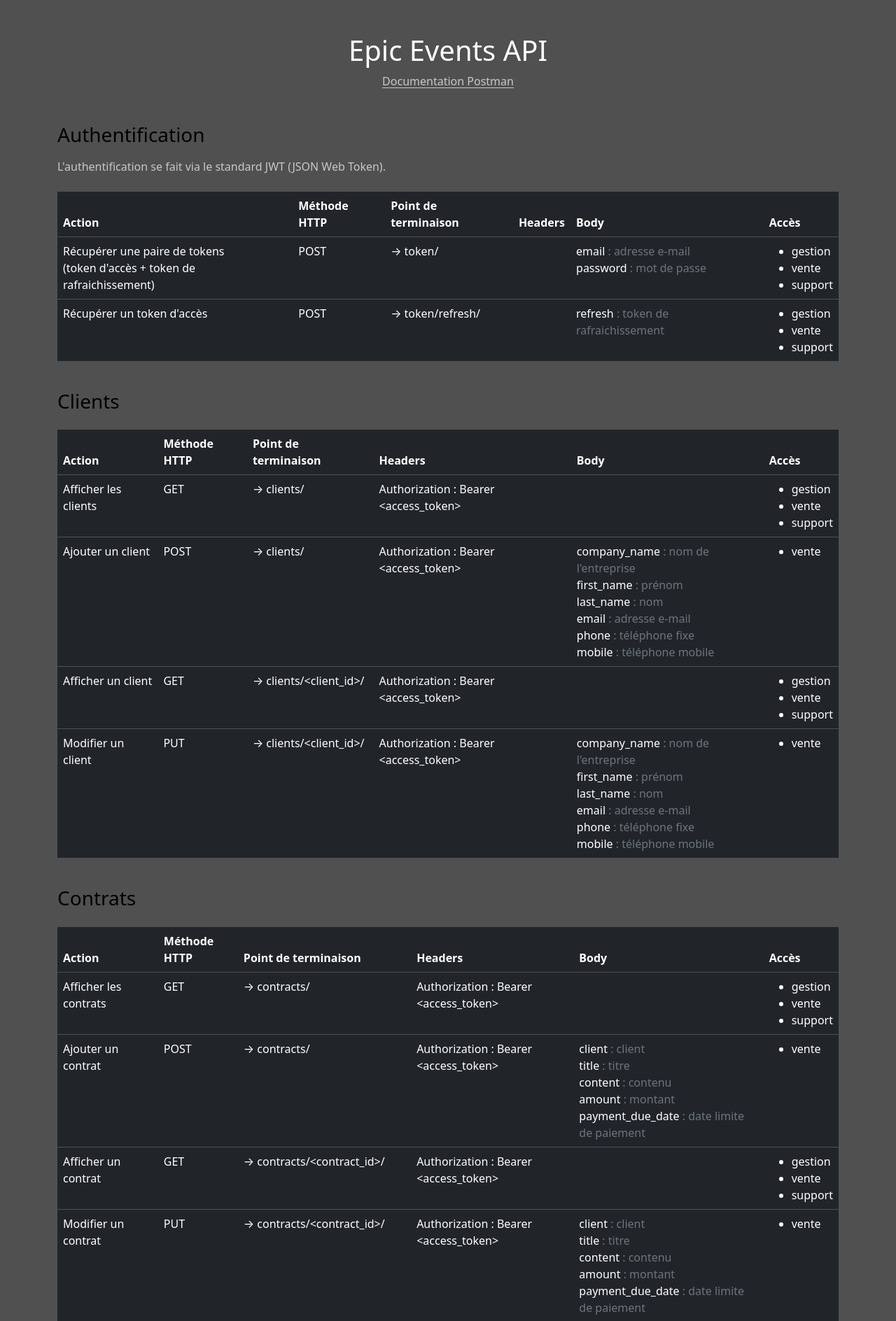
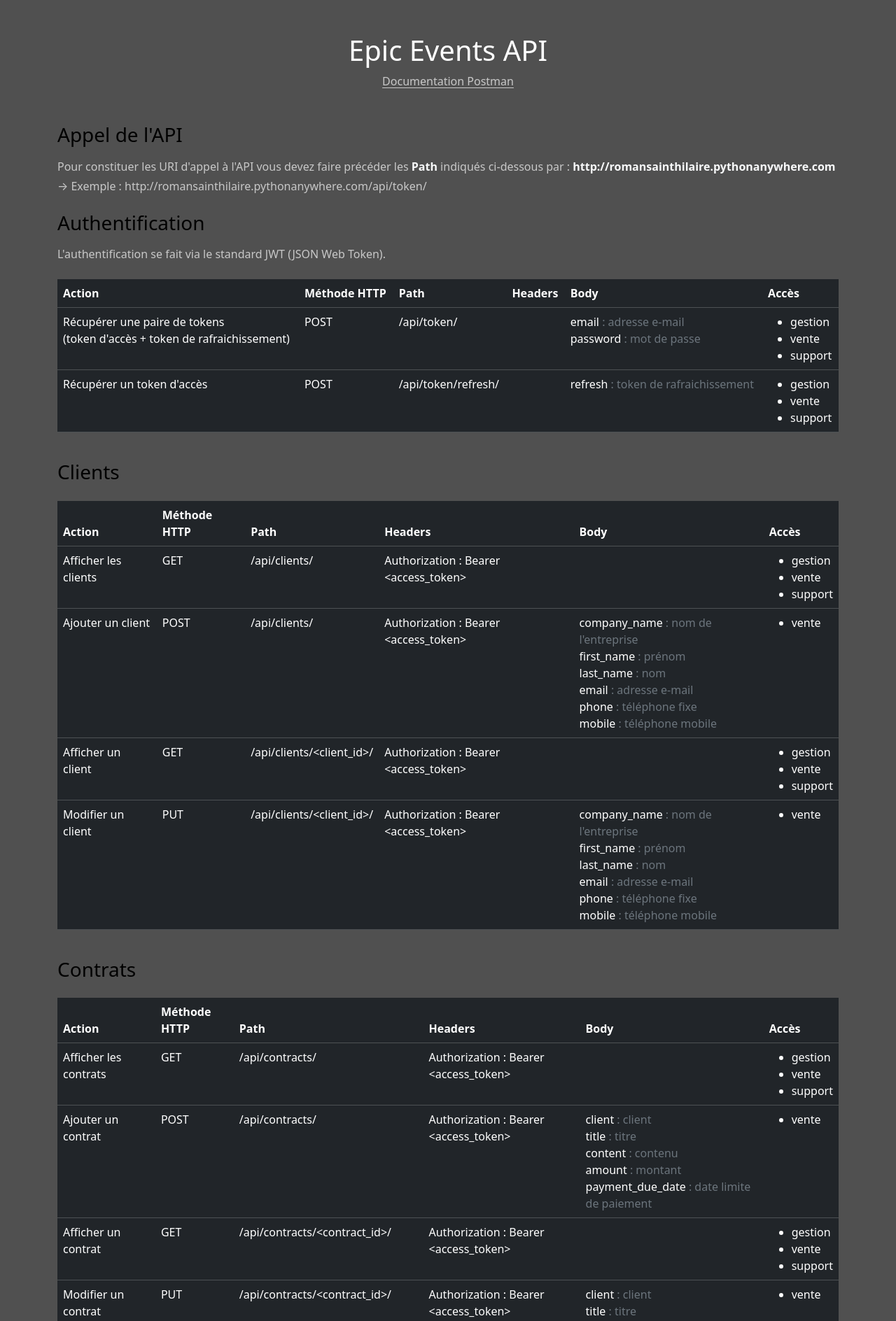
Before and after one commit to romansainthilaire/epic_events_crm, a Django app: page /api/documentation/ in a window 1280 px wide. Shown: the part 106-1994 px from the top of the page at 70% size. Run offline with Django 4.2, Linux system fonts and the light colour scheme; some libraries are stand-ins or nearby versions.

Commit message:
apic doc URI

```diff
--- a/events/templates/events/api_doc.html
+++ b/events/templates/events/api_doc.html
@@ -8,7 +8,16 @@
 
 <p class="text-center"><a href="">Documentation Postman</a></p>
 
-<h2 class="h3 text-black mt-5 mb-3">Authentification</h2>
+<h2 class="h3 text-black mt-5 mb-3">Appel de l'API</h2>
+
+<p class="mb-1">
+    Pour constituer les URI d'appel à l'API vous devez faire précéder les <b class="text-light">Path</b>
+    indiqués ci-dessous par : <b class="text-light">http://romansainthilaire.pythonanywhere.com</b>
+</p>
+
+<p>→ Exemple : http://romansainthilaire.pythonanywhere.com/api/token/</p>
+
+<h2 class="h3 text-black mt-4 mb-3">Authentification</h2>
 
 <p class="mb-1">L'authentification se fait via le standard JWT (JSON Web Token).</p>
 
@@ -18,7 +27,7 @@
             <tr>
                 <th>Action</th>
                 <th>Méthode HTTP</th>
-                <th>Point de terminaison</th>
+                <th>Path</th>
                 <th>Headers</th>
                 <th>Body</th>
                 <th>Accès</th>
@@ -28,7 +37,7 @@
             <tr>
                 <td>Récupérer une paire de tokens<br>(token d'accès + token de rafraichissement)</td>
                 <td>POST</td>
-                <td>→ token/</td>
+                <td>/api/token/</td>
                 <td></td>
                 <td>
                     email <span class="text-secondary">: adresse e-mail</span><br>
@@ -45,7 +54,7 @@
             <tr>
                 <td>Récupérer un token d'accès</td>
                 <td>POST</td>
-                <td>→ token/refresh/</td>
+                <td>/api/token/refresh/</td>
                 <td></td>
                 <td>
                     refresh <span class="text-secondary">: token de rafraichissement</span>
@@ -70,7 +79,7 @@
             <tr>
                 <th>Action</th>
                 <th>Méthode HTTP</th>
-                <th>Point de terminaison</th>
+                <th>Path</th>
                 <th>Headers</th>
                 <th>Body</th>
                 <th>Accès</th>
@@ -80,7 +89,7 @@
             <tr>
                 <td>Afficher les clients</td>
                 <td>GET</td>
-                <td>→ clients/</td>
+                <td>/api/clients/</td>
                 <td>Authorization : Bearer &lt;access_token&gt;</td>
                 <td></td>
                 <td>
@@ -94,7 +103,7 @@
             <tr>
                 <td>Ajouter un client</td>
                 <td>POST</td>
-                <td>→ clients/</td>
+                <td>/api/clients/</td>
                 <td>Authorization : Bearer &lt;access_token&gt;</td>
                 <td>
                     company_name <span class="text-secondary">: nom de l'entreprise</span><br>
@@ -113,7 +122,7 @@
             <tr>
                 <td>Afficher un client</td>
                 <td>GET</td>
-                <td>→ clients/&lt;client_id&gt;/</td>
+                <td>/api/clients/&lt;client_id&gt;/</td>
                 <td>Authorization : Bearer &lt;access_token&gt;</td>
                 <td></td>
                 <td>
@@ -127,7 +136,7 @@
             <tr>
                 <td>Modifier un client</td>
                 <td>PUT</td>
-                <td>→ clients/&lt;client_id&gt;/</td>
+                <td>/api/clients/&lt;client_id&gt;/</td>
                 <td>Authorization : Bearer &lt;access_token&gt;</td>
                 <td>
                     company_name <span class="text-secondary">: nom de l'entreprise</span><br>
@@ -155,7 +164,7 @@
             <tr>
                 <th>Action</th>
                 <th>Méthode HTTP</th>
-                <th>Point de terminaison</th>
+                <th>Path</th>
                 <th>Headers</th>
                 <th>Body</th>
                 <th>Accès</th>
@@ -165,7 +174,7 @@
             <tr>
                 <td>Afficher les contrats</td>
                 <td>GET</td>
-                <td>→ contracts/</td>
+                <td>/api/contracts/</td>
                 <td>Authorization : Bearer &lt;access_token&gt;</td>
                 <td></td>
                 <td>
@@ -179,7 +188,7 @@
             <tr>
                 <td>Ajouter un contrat</td>
                 <td>POST</td>
-                <td>→ contracts/</td>
+                <td>/api/contracts/</td>
                 <td>Authorization : Bearer &lt;access_token&gt;</td>
                 <td>
                     client <span class="text-secondary">: client</span><br>
@@ -197,7 +206,7 @@
             <tr>
                 <td>Afficher un contrat</td>
                 <td>GET</td>
-                <td>→ contracts/&lt;contract_id&gt;/</td>
+                <td>/api/contracts/&lt;contract_id&gt;/</td>
                 <td>Authorization : Bearer &lt;access_token&gt;</td>
                 <td></td>
                 <td>
@@ -211,7 +220,7 @@
             <tr>
                 <td>Modifier un contrat</td>
                 <td>PUT</td>
-                <td>→ contracts/&lt;contract_id&gt;/</td>
+                <td>/api/contracts/&lt;contract_id&gt;/</td>
                 <td>Authorization : Bearer &lt;access_token&gt;</td>
                 <td>
                     client <span class="text-secondary">: client</span><br>
@@ -229,7 +238,7 @@
             <tr>
                 <td>Supprimer un contrat</td>
                 <td>DELETE</td>
-                <td>→ contracts/&lt;contract_id&gt;/</td>
+                <td>/api/contracts/&lt;contract_id&gt;/</td>
                 <td>Authorization : Bearer &lt;access_token&gt;</td>
                 <td></td>
                 <td>
@@ -241,7 +250,7 @@
             <tr>
                 <td>Signer un contrat</td>
                 <td>POST</td>
-                <td>→ contracts/&lt;contract_id&gt;/sign/</td>
+                <td>/api/contracts/&lt;contract_id&gt;/sign/</td>
                 <td>Authorization : Bearer &lt;access_token&gt;</td>
                 <td></td>
                 <td>
@@ -262,7 +271,7 @@
             <tr>
                 <th>Action</th>
                 <th>Méthode HTTP</th>
-                <th>Point de terminaison</th>
+                <th>Path</th>
                 <th>Headers</th>
                 <th>Body</th>
                 <th>Accès</th>
@@ -272,7 +281,7 @@
             <tr>
                 <td>Afficher les évènements</td>
                 <td>GET</td>
-                <td>→ events/</td>
+                <td>/api/events/</td>
                 <td>Authorization : Bearer &lt;access_token&gt;</td>
                 <td></td>
                 <td>
@@ -286,7 +295,7 @@
             <tr>
                 <td>Afficher un évènement</td>
                 <td>GET</td>
-                <td>→ events/&lt;event_id&gt;/</td>
+                <td>/api/events/&lt;event_id&gt;/</td>
                 <td>Authorization : Bearer &lt;access_token&gt;</td>
                 <td></td>
                 <td>
@@ -300,7 +309,7 @@
             <tr>
                 <td>Modifier un évènement</td>
                 <td>PUT</td>
-                <td>→ events/&lt;event_id&gt;/</td>
+                <td>/api/events/&lt;event_id&gt;/</td>
                 <td>Authorization : Bearer &lt;access_token&gt;</td>
                 <td>
                     event_date <span class="text-secondary">: date de l'évènement</span><br>
```
